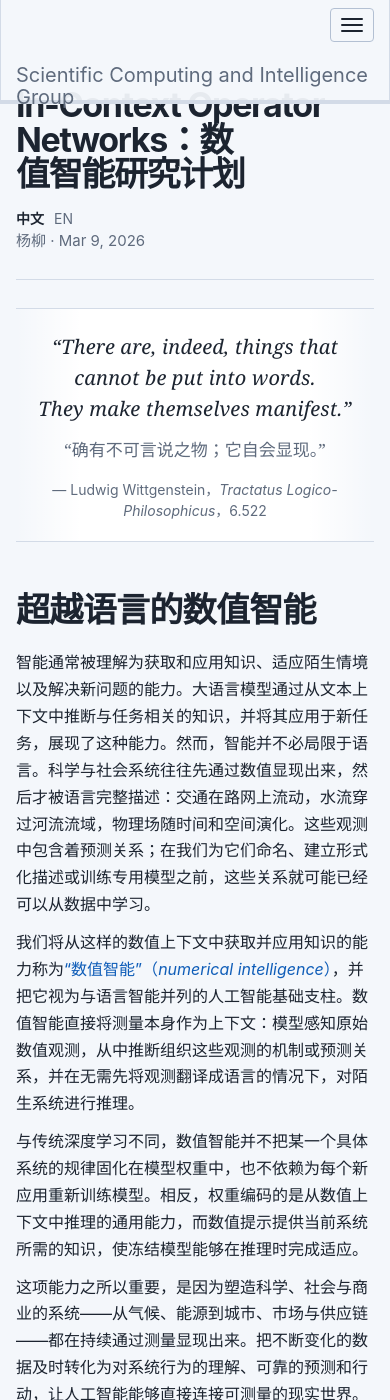
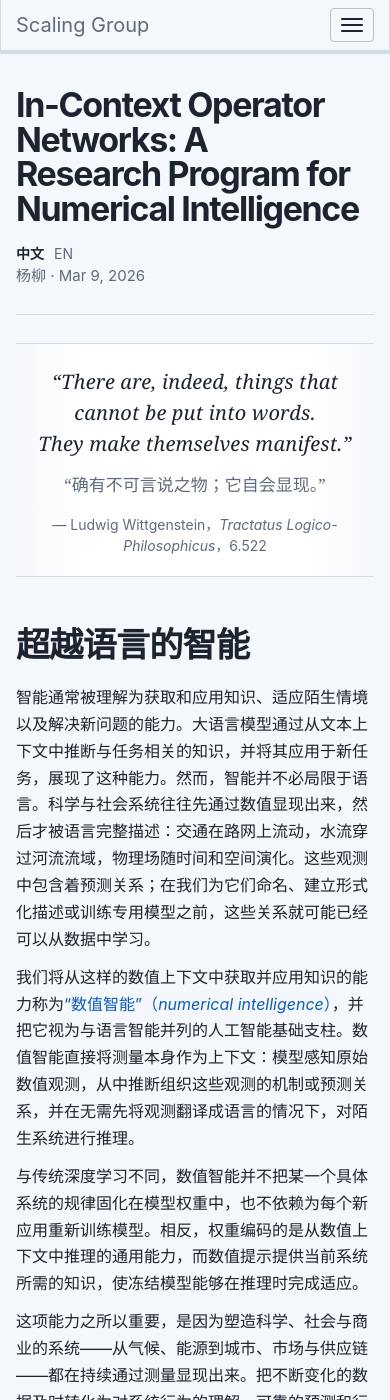
Before and after one commit to scaling-group/scaling-group.github.io, a Jekyll site: the page built from _blogs/2026-03-09-icon-overview-zh.md, in a window 390 px wide and 1400 px high. Built offline with Jekyll 4.4.1, drawn with Linux system fonts in a browser that asks for light colours; some of the changed text lies outside the part shown.

Commit message:
Polish ICON blog presentation

```diff
--- a/_blogs/2026-03-09-icon-overview-zh.md
+++ b/_blogs/2026-03-09-icon-overview-zh.md
@@ -1,5 +1,5 @@
 ---
-title: "In-Context Operator Networks：数值智能研究计划"
+title: "In-Context Operator Networks: A Research Program for Numerical Intelligence"
 layout: blog_post
 author: "杨柳"
 date: 2026-03-09
@@ -18,7 +18,7 @@
   <p class="blog-epigraph__source">— Ludwig Wittgenstein，<cite>Tractatus Logico-Philosophicus</cite>，6.522</p>
 </aside>
 
-## 超越语言的数值智能
+## 超越语言的智能
 
 智能通常被理解为获取和应用知识、适应陌生情境以及解决新问题的能力。大语言模型通过从文本上下文中推断与任务相关的知识，并将其应用于新任务，展现了这种能力。然而，智能并不必局限于语言。科学与社会系统往往先通过数值显现出来，然后才被语言完整描述：交通在路网上流动，水流穿过河流流域，物理场随时间和空间演化。这些观测中包含着预测关系；在我们为它们命名、建立形式化描述或训练专用模型之前，这些关系就可能已经可以从数据中学习。
 
@@ -81,7 +81,7 @@
 
 ![ICON 求解的二维 mean-field control 问题]({{ '/images/papers/icon-mfg-side-by-side.png' | relative_url }}){: style="width: 100%; display: block; margin: 0 auto"}
 
-图 1：ICON 横跨 1D 与 2D 问题。第一幅图展示选取的 1D 正向与逆向 ODE、PDE 问题：上排为 key functions，下排为 value functions（原论文称为 conditions 和 QoIs）；灰点是数值提示，蓝点是问题，红点是预测，黑色实线是 ground truth，并与预测基本重合。第二幅图展示一个 2D-to-2D mean-field control 问题：左侧是三个提示样例，右侧依次是 query key function、ground-truth value function、predicted value function 和 prediction error。模型从样例中推断算子，并在一次前向传播中求解二维时空查询。
+图 1：ICON 横跨 1D 与 2D 问题。第一幅图展示选取的 1D 正向与逆向 ODE、PDE 问题：上排为 key functions，下排为 value functions（原论文称为 conditions 和 QoIs）；灰点构成数值上下文样例，蓝点是问题，红点是预测，实线表示 ground truth，并与预测基本重合。第二幅图展示一个 2D-to-2D mean-field control 问题：左侧是三个数值上下文样例，右侧依次是 query key function、ground-truth value function、predicted value function 和 prediction error。模型从这些样例中推断算子，并在一次前向传播中求解二维时空查询。
 
 **PDE Generalization of In-Context Operator Networks** ([JCP 2024](https://www.sciencedirect.com/science/article/pii/S0021999124006272))
 
@@ -95,7 +95,7 @@
 
 这篇工作采用了 decoder-only、language-model 风格的架构，并引入了 multi-modal prompting。模型不仅可以使用数值样例，还可以同时利用自然语言和 LaTeX 方程，为语言与数值两种上下文之间建立了一个早期接口。
 
-![]({{ '/images/papers/icon-multi-modal_numerical.png' | relative_url }}){: style="width: 80%; float: center; margin: 0px"}
+![]({{ '/images/papers/icon-multi-modal_numerical.png' | relative_url }}){: style="width: 100%; display: block; margin: 0 auto"}
 
 图 2：多模态 in-context operator learning。文本描述和数值样例都可以作为关于当前算子的上下文信息。
 
--- a/_includes/header.html
+++ b/_includes/header.html
@@ -8,7 +8,10 @@
 		<span class="icon-bar"></span>
 	  </button>
 
-    <a class="navbar-brand" href="{{ '/' | relative_url }}">Scientific Computing and Intelligence Group</a>
+    <a class="navbar-brand" href="{{ '/' | relative_url }}">
+      <span class="navbar-brand__full">Scientific Computing and Intelligence Group</span>
+      <span class="navbar-brand__compact">Scaling Group</span>
+    </a>
 	</div>
 	<div class="collapse navbar-collapse" id="navbar-collapse-1">
 	  <ul class="nav navbar-nav navbar-right">
--- a/css/main.scss
+++ b/css/main.scss
@@ -41,6 +41,12 @@
 /* Preserve dark text in diagrams exported with a transparent canvas. */
 .figure-light-canvas {
 	background-color: #ffffff;
+}
+
+/* Adapt all blog figures to the dark theme while approximately preserving hues. */
+html[data-theme="dark"] .blog-post__content img {
+	background-color: transparent;
+	filter: invert(0.88) hue-rotate(180deg) saturate(0.9) contrast(0.96);
 }
 
 
@@ -108,6 +114,10 @@
 .navbar-default .navbar-nav > li > a:focus {
 	color: var(--text);
 	background: transparent;
+}
+
+.navbar-brand__compact {
+	display: none;
 }
 
 .navbar-default .navbar-toggle {
@@ -580,6 +590,8 @@
 }
 
 .blog-post__title {
+	flex: 1 1 auto;
+	min-width: 0;
 	margin-top: 0;
 	margin-bottom: 10px;
 	font-family: Inter, ui-sans-serif, -apple-system, BlinkMacSystemFont, "Segoe UI", Helvetica, Arial, "PingFang SC", "Hiragino Sans GB", "Microsoft YaHei", sans-serif;
@@ -651,6 +663,14 @@
 }
 
 @media (max-width: 767px) {
+	.navbar-brand__full {
+		display: none;
+	}
+
+	.navbar-brand__compact {
+		display: inline;
+	}
+
 	#homeid .home-epigraph {
 		margin: 24px auto 26px;
 		padding: 16px 14px 14px;
```
Also changed, not shown: _blogs/2026-03-09-icon-overview.md (+3 -3 lines).
